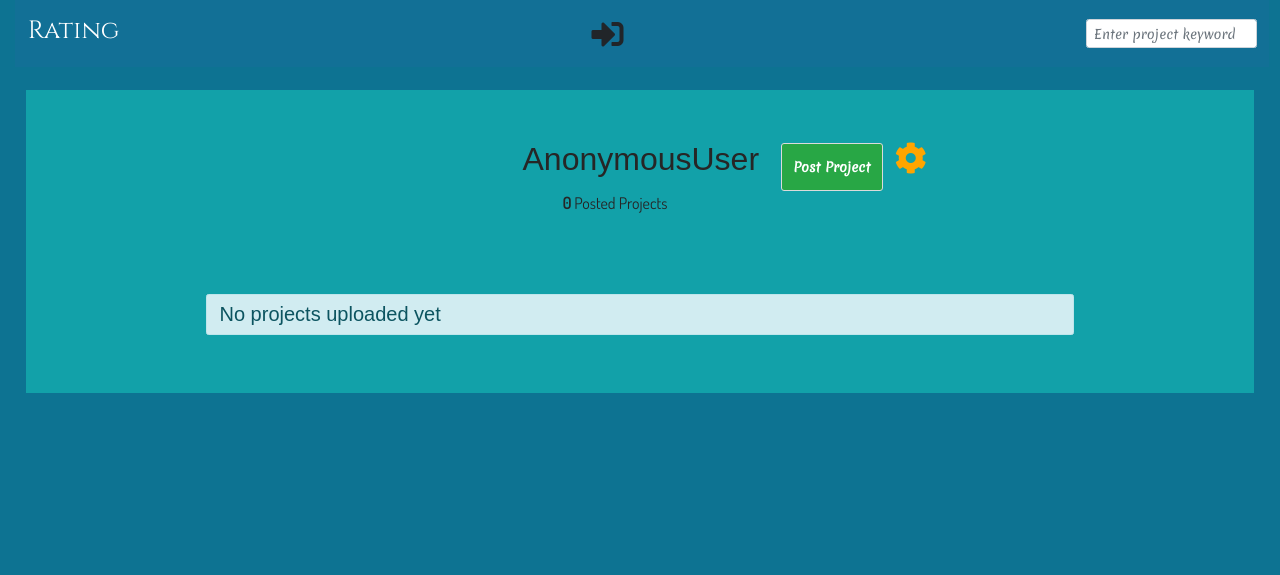
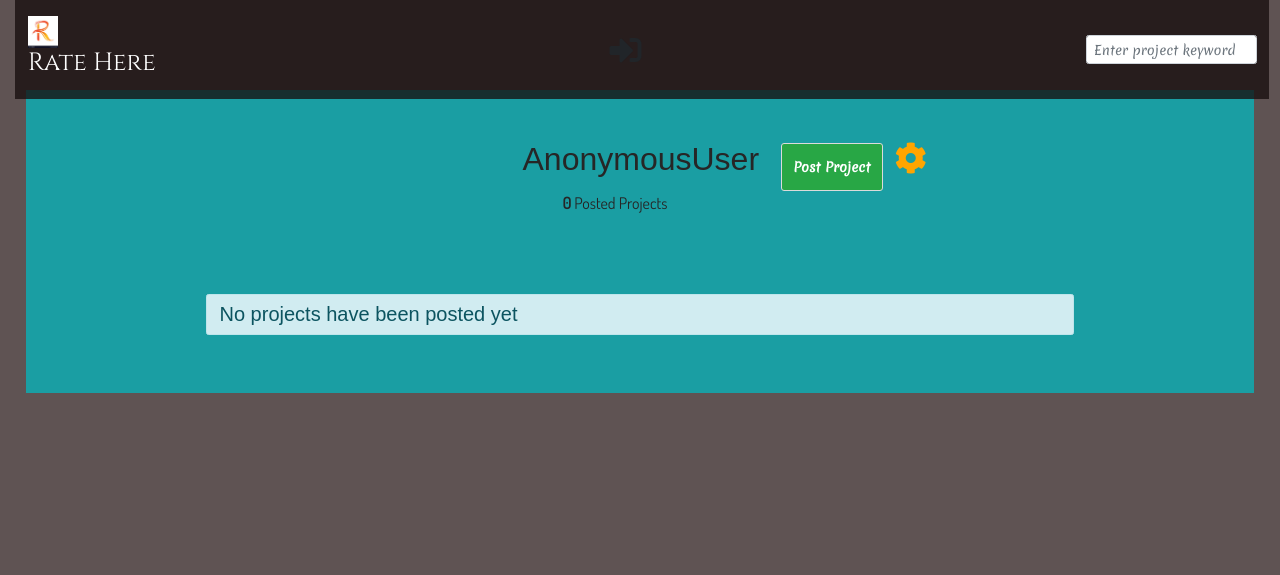
Before and after one commit to rmautia/project-api, a Django app: template rate/templates/profile.html in a window 1280 px wide. Shown: the top 575 px of the page. Run offline with Django 3.2, Linux system fonts and the light colour scheme; the template is opened without the code that fills it, so the values that code supplies are empty; parts of the project's set-up code (start-up, migrations or seed data) failed here and were passed over; some libraries are stand-ins or nearby versions; some web fonts are replaced.

Commit message:
add far fa smile icon

```diff
--- a/rate/templates/navbar.html
+++ b/rate/templates/navbar.html
@@ -5,8 +5,8 @@
   </head>
   <body>
     <div class="container-fluid">
-      <nav class="navbar bg-nav jumbo" style='background-color: rgba(85, 77, 199, 0.075);'>
-        <a class="navbar-brand text-white" href="{% url 'home' %}" style='font-size: xx-large'><h1>Rating</h1></a>
+      <nav class="navbar bg-nav jumbo" style='background-color: rgba(24, 13, 13, 0.774)'>
+        <a class="navbar-brand text-red" href="{% url 'home' %}"><img  src="/static/images/rlogos.jpg" class="" style="width:30px"><h1>Rate Here</h1></a>
         {% if user.is_authenticated %}
           <a data-toggle="dropdown" class="lite text-white">{{user}}</a>
           <ul>
--- a/rate/templates/profile.html
+++ b/rate/templates/profile.html
@@ -23,7 +23,7 @@
   {% endblock %}
 
 </head>
-<body style='background-color: rgb(13, 115, 146)'>
+<body style='background-color: rgba(27, 9, 9, 0.699)'>
     {% include "navbar.html" %}
 
     {% block content %}
@@ -87,7 +87,7 @@
 						<div class="gallery-item-info">
 
 							<ul>
-								<h5 class="gallery-item-ratings"><span class="visually-hidden">Ratings:</span><i class="fas fa-star" aria-hidden="true"></i> {{project.rating}}</h5>
+								<h5 class="gallery-item-ratings"><span class="visually-hidden">Ratings:</span><i class="far fa-smile-beam" aria-hidden="true"></i> {{project.rating}}</h5>
 								<li class="gallery-item-comments"><span class="visually-hidden">Reviews:</span><i class="fas fa-comment" aria-hidden="true"></i> {{project.reviews|length}}</li>
 							</ul>
 
@@ -110,8 +110,8 @@
 								</div>
 								<div class="modal-footer">
 									<h4>{{project.description}}</h4>
-									<h5 class="gallery-item-ratings"><span class="visually-hidden">Ratings:</span><i class="fas fa-star" aria-hidden="true"></i> {{project.rating}}</h5>
-									<h5 class="gallery-item-reviews"><span class="visually-hidden">Reviews:</span><i class="fas fa-comment" aria-hidden="true"></i> {{project.reviews|length}}</h5>
+									<h5 class="gallery-item-ratings"><span class="visually-hidden">Rate:</span><i class="fas fa-smile" aria-hidden="true"></i> {{project.rating}}</h5>
+									<h5 class="gallery-item-reviews"><span class="visually-hidden">Reviews:</span><i class="far fa-smile-beam" aria-hidden="true"></i> {{project.reviews|length}}</h5>
 								</div>
 							</div>
 						</div>
@@ -122,7 +122,7 @@
 				</div>
 				{% else %}
 				<div class="alert">
-					<h2 class="alert alert-info animated fadeIn"> No projects uploaded yet</h2>
+					<h2 class="alert alert-info animated fadeIn"> No projects have been posted yet</h2>
 				</div>
 				{% endif %}
 		</main>
@@ -153,7 +153,7 @@
 
 				<!-- Modal -->
 				<div class="modal fade" id="exampleModalCenter" tabindex="-1" role="dialog" aria-labelledby="exampleModalCenterTitle" aria-hidden="true">
-					<div class="modal-dialog modal-dialog-centered" role="document">
+					<div class="modal-dialog modal-dialog-left" role="document">
 						<div class="modal-content">
 							<div class="modal-header">
 								<h5 class="modal-title style="font-size: small;"" id="exampleModalCenterTitle">Settings</h5>
--- a/rate/templates/rate.html
+++ b/rate/templates/rate.html
@@ -6,12 +6,12 @@
     <div class="col-md-7">
       <div class="">
         <div id="card" class="card">
-          <div class="card-header bg-maroon">
+          <div class="card-header bg-success">
             <div class="row">
              <div class="profile-image">
               <img src="{{project.profile.profile_pic.url}}" class="imgz" style='width: 10%;'>
             </div>
-             <h3 style='' class="text-white">{{project.main_user}}</h3>
+             <h3 class="text-white">{{project.main_user}}</h3>
            </div>
          </div>
           <div class="card-body">
@@ -23,7 +23,7 @@
           <div class="card-footer text-center" >
             <div class="">
               <i class="fas fa-comment" data-toggle="modal" data-target="#exampleModalScrollable"></i>
-              <a href='{% url "rate" project.id %}'> <i class="fas fa-star"></i> </a>
+              <a href='{% url "rate" project.id %}'> <i class="far fa-smile-beam"></i> </a>
             </div>
             <div>
               <p>posted {{project.upload_date|timesince}} ago</p>
--- a/rate/templates/review.html
+++ b/rate/templates/review.html
@@ -23,7 +23,7 @@
                <div class="card-footer text-center" >
                  <div class="">
                    <i class="fas fa-comment" data-toggle="modal" data-target="#exampleModalScrollable"></i>
-                   <a href='{% url "rate" project.id %}'> <i class="fas fa-star"></i> </a>
+                   <a href='{% url "rate" project.id %}'> <i class="far fa-smile-beam"></i> </a>
                  </div>
                  <div>
                    <p>posted {{project.upload_date|timesince}} ago</p>
```
Also changed, not shown: rate/templates/home.html (+13 -7 lines), static/images/rlogos.jpg (added).
